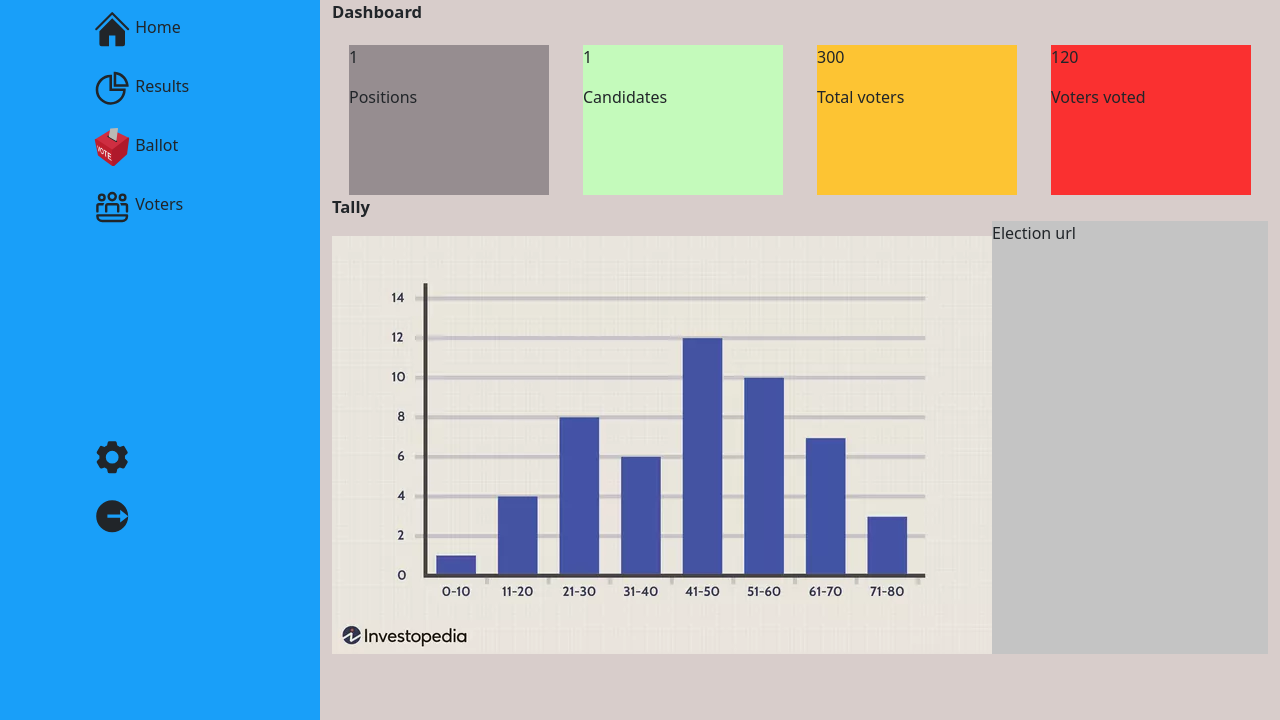
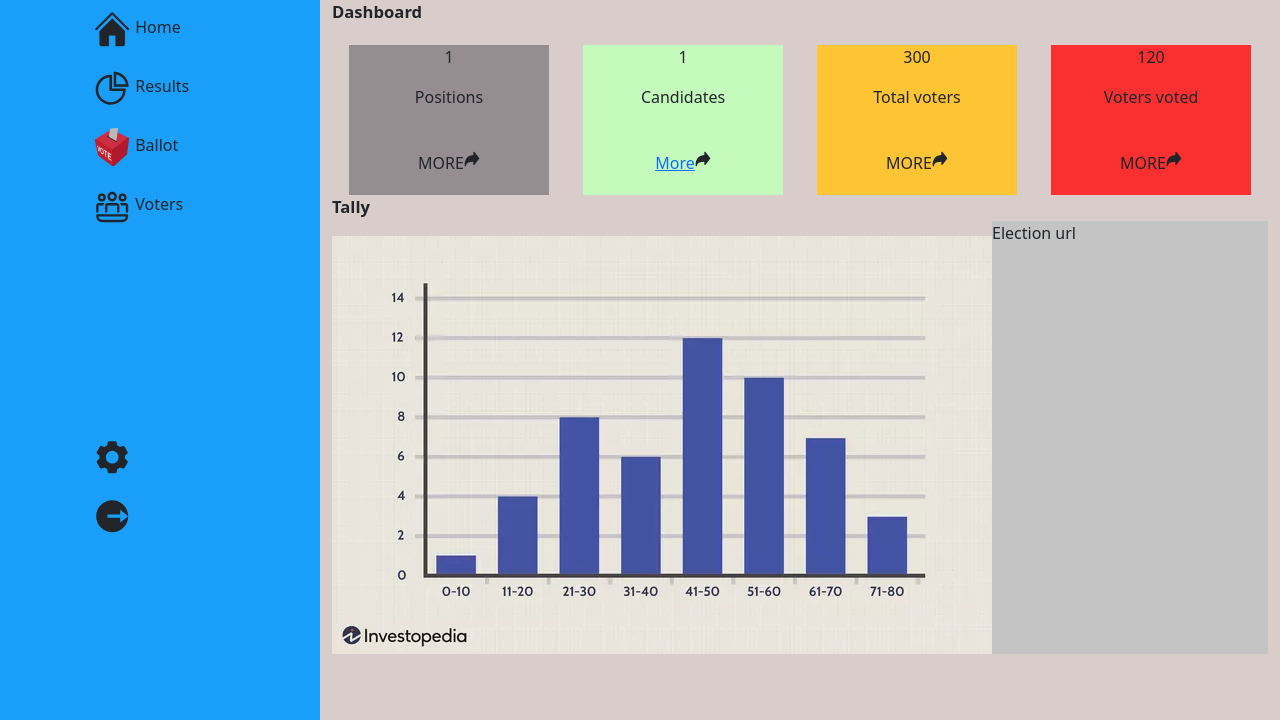
Before and after one commit to victoriamwangi/Online-Voting-System, a PHP site: page /admin/admin.html in a window 1280 px wide. Shown: the part 80-800 px from the top of the page. Run offline with PHP 8.4, Linux system fonts and the light colour scheme.

Commit message:
st:dashboard-styling optimizing styling

```diff
--- a/admin/admin.css
+++ b/admin/admin.css
@@ -51,6 +51,12 @@ nav {
 
 .card1 {
     background-color: #968D90;
+
+}
+.c-content{
+      display: flex;
+      flex-direction: column;
+      align-items: center;
 }
 
 .card2 {
@@ -80,7 +86,13 @@ nav {
     width: 8vw;
 
 }
-
+/* .cards .card2  */
+.more {
+    display: flex;
+    flex-direction: row;
+    justify-content: space-around;
+    padding-top: 2vw;
+}
 .info {
     background-color: #C4C4C4;
     width: 40%;
@@ -101,3 +113,7 @@ ul li {
 #col1 ul .settings{
     margin-top: 15vw;
 }
+
+form{
+    width: 50%;
+}
--- a/admin/admin.html
+++ b/admin/admin.html
@@ -9,13 +9,6 @@
     <link
       rel="stylesheet"
       href="https://cdn.jsdelivr.net/npm/bootstrap@5.1.3/dist/css/bootstrap.min.css"
-    />
-    <link
-      rel="stylesheet"
-      href="https://cdnjs.cloudflare.com/ajax/libs/font-awesome/6.0.0-beta3/css/all.min.css"
-      integrity="sha512-Fo3rlrZj/k7ujTnHg4CGR2D7kSs0v4LLanw2qksYuRlEzO+tcaEPQogQ0KaoGN26/zrn20ImR1DfuLWnOo7aBA=="
-      crossorigin="anonymous"
-      referrerpolicy="no-referrer"
     />
   </head>
   <body>
@@ -169,21 +162,105 @@
         <div class="col-lg-9" id="col2">
           <p class="dashp">Dashboard</p>
           <div class="cards">
-            <div class="card1">
+            <div class="card1 c-content">
               <p>1</p>
               <p>Positions</p>
+              <span class="more">
+                <p>MORE</p>
+                <svg
+                  xmlns="http://www.w3.org/2000/svg"
+                  aria-hidden="true"
+                  role="img"
+                  width="1em"
+                  height="1em"
+                  preserveAspectRatio="xMidYMid meet"
+                  viewBox="0 0 24 24"
+                >
+                  <g fill="none">
+                    <path
+                      fill-rule="evenodd"
+                      clip-rule="evenodd"
+                      d="M14.675 1.054a1 1 0 0 1 1.114.332l7 9a1 1 0 0 1 0 1.228l-7 9A1 1 0 0 1 14 20v-3.99c-5.379.112-7.963 1.133-9.261 2.243c-1.234 1.055-1.46 2.296-1.695 3.596l-.061.335a1 1 0 0 1-1.981-.122c-.172-2.748.086-6.73 2.027-10.061C4.913 8.768 8.305 6.282 14 6.022V2a1 1 0 0 1 .675-.946z"
+                      fill="currentColor"
+                    />
+                  </g>
+                </svg>
+              </span>
             </div>
-            <div class="card2">
+            <div class="card2 c-content">
               <p>1</p>
               <p>Candidates</p>
+              <span class="more">
+                <a href="candidates.html">More</a>
+                <svg
+                  xmlns="http://www.w3.org/2000/svg"
+                  aria-hidden="true"
+                  role="img"
+                  width="1em"
+                  height="1em"
+                  preserveAspectRatio="xMidYMid meet"
+                  viewBox="0 0 24 24"
+                >
+                  <g fill="none">
+                    <path
+                      fill-rule="evenodd"
+                      clip-rule="evenodd"
+                      d="M14.675 1.054a1 1 0 0 1 1.114.332l7 9a1 1 0 0 1 0 1.228l-7 9A1 1 0 0 1 14 20v-3.99c-5.379.112-7.963 1.133-9.261 2.243c-1.234 1.055-1.46 2.296-1.695 3.596l-.061.335a1 1 0 0 1-1.981-.122c-.172-2.748.086-6.73 2.027-10.061C4.913 8.768 8.305 6.282 14 6.022V2a1 1 0 0 1 .675-.946z"
+                      fill="currentColor"
+                    />
+                  </g>
+                </svg>
+              </span>
             </div>
-            <div class="card3">
+            <div class="card3 c-content">
               <p>300</p>
               <p>Total voters</p>
+              <span class="more">
+                <p>MORE</p>
+                <svg
+                  xmlns="http://www.w3.org/2000/svg"
+                  aria-hidden="true"
+                  role="img"
+                  width="1em"
+                  height="1em"
+                  preserveAspectRatio="xMidYMid meet"
+                  viewBox="0 0 24 24"
+                >
+                  <g fill="none">
+                    <path
+                      fill-rule="evenodd"
+                      clip-rule="evenodd"
+                      d="M14.675 1.054a1 1 0 0 1 1.114.332l7 9a1 1 0 0 1 0 1.228l-7 9A1 1 0 0 1 14 20v-3.99c-5.379.112-7.963 1.133-9.261 2.243c-1.234 1.055-1.46 2.296-1.695 3.596l-.061.335a1 1 0 0 1-1.981-.122c-.172-2.748.086-6.73 2.027-10.061C4.913 8.768 8.305 6.282 14 6.022V2a1 1 0 0 1 .675-.946z"
+                      fill="currentColor"
+                    />
+                  </g>
+                </svg>
+              </span>
             </div>
-            <div class="card4">
+            <div class="card4 c-content">
               <p>120</p>
               <p>Voters voted</p>
+              <span class="more">
+                <p>MORE</p>
+                <svg
+                  xmlns="http://www.w3.org/2000/svg"
+                  aria-hidden="true"
+                  role="img"
+                  width="1em"
+                  height="1em"
+                  preserveAspectRatio="xMidYMid meet"
+                  viewBox="0 0 24 24"
+                >
+                  <g fill="none">
+                    <path
+                      fill-rule="evenodd"
+                      clip-rule="evenodd"
+                      d="M14.675 1.054a1 1 0 0 1 1.114.332l7 9a1 1 0 0 1 0 1.228l-7 9A1 1 0 0 1 14 20v-3.99c-5.379.112-7.963 1.133-9.261 2.243c-1.234 1.055-1.46 2.296-1.695 3.596l-.061.335a1 1 0 0 1-1.981-.122c-.172-2.748.086-6.73 2.027-10.061C4.913 8.768 8.305 6.282 14 6.022V2a1 1 0 0 1 .675-.946z"
+                      fill="currentColor"
+                    />
+                  </g>
+                </svg>
+              </span>
             </div>
           </div>
           <div class="cards2">
```
Also changed, not shown: admin/candidates.html (+54 -0 lines).
